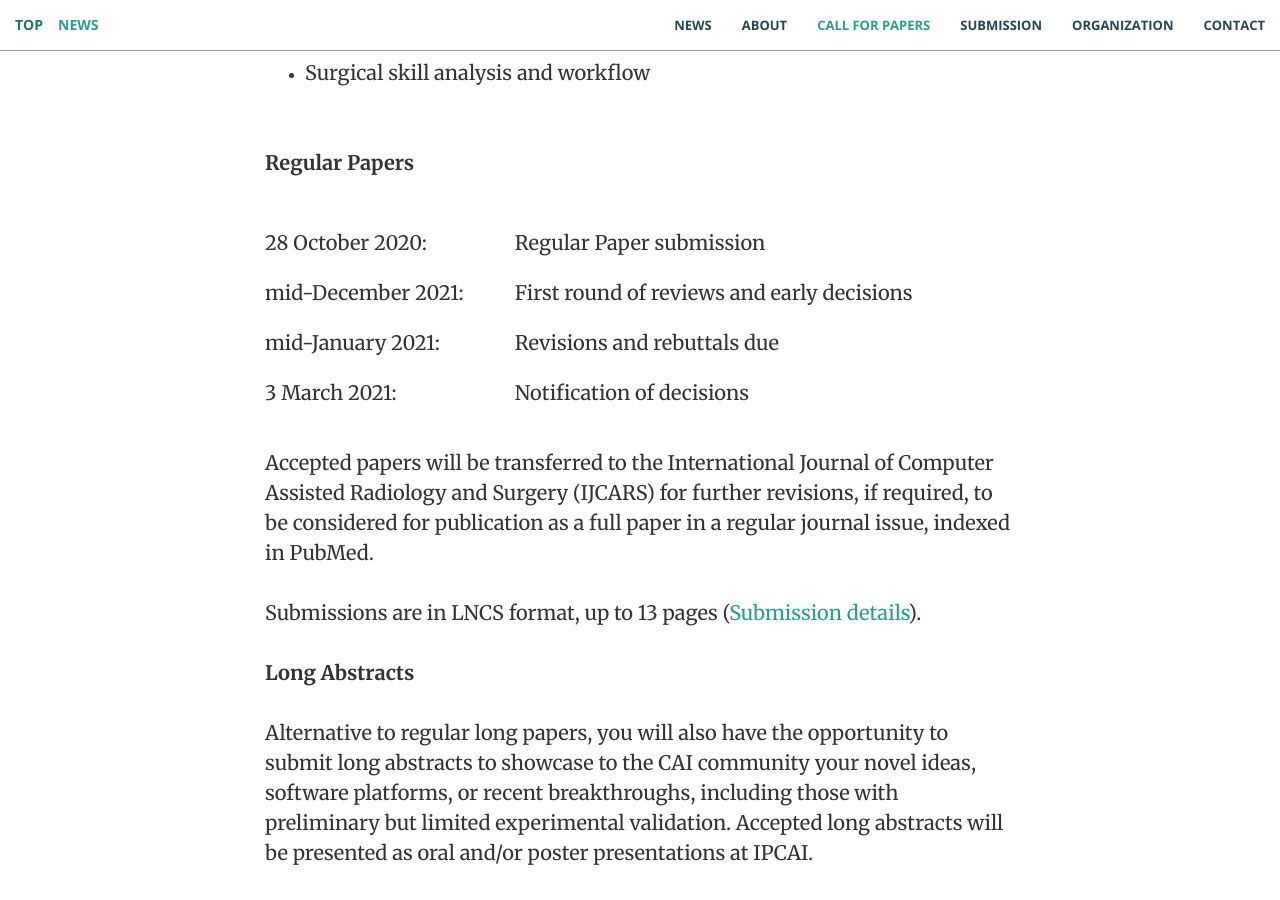
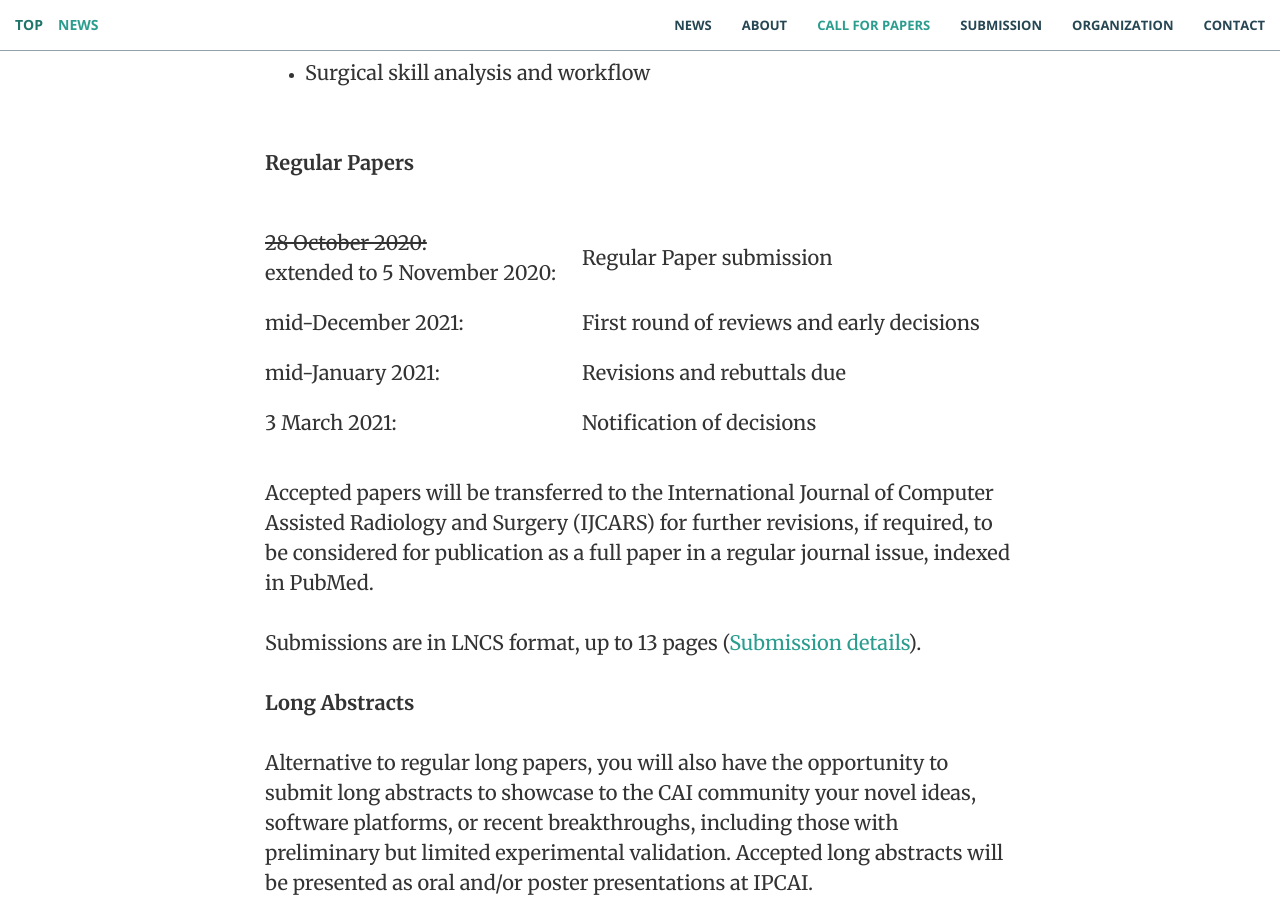
Before and after one commit to ipcai2021/ipcai2021.github.io, a Jekyll site: the page built from index.html, in a window 1280 px wide and 900 px high, scrolled down 3274 px. Built offline with Jekyll 4.4.1, drawn with Linux system fonts in a browser that asks for light colours.

Commit message:
updated extended deadline on the CFP page

```diff
--- a/_includes/CFP.html
+++ b/_includes/CFP.html
@@ -26,7 +26,7 @@
 
 				<table style="width:100%">
 					<tr>
-						<td align="left"><p class="font_8"><span class="color_12">28 October 2020:</span></p></td>
+						<td align="left"><p class="font_8"><span class="color_12"><strike>28 October 2020:</strike> </br> extended to 5 November 2020:</span></p></td>
 						<td align="left"><p class="font_8"><span class="color_12">Regular Paper submission</span></p></td>
 					</tr>
 					<tr>
```
